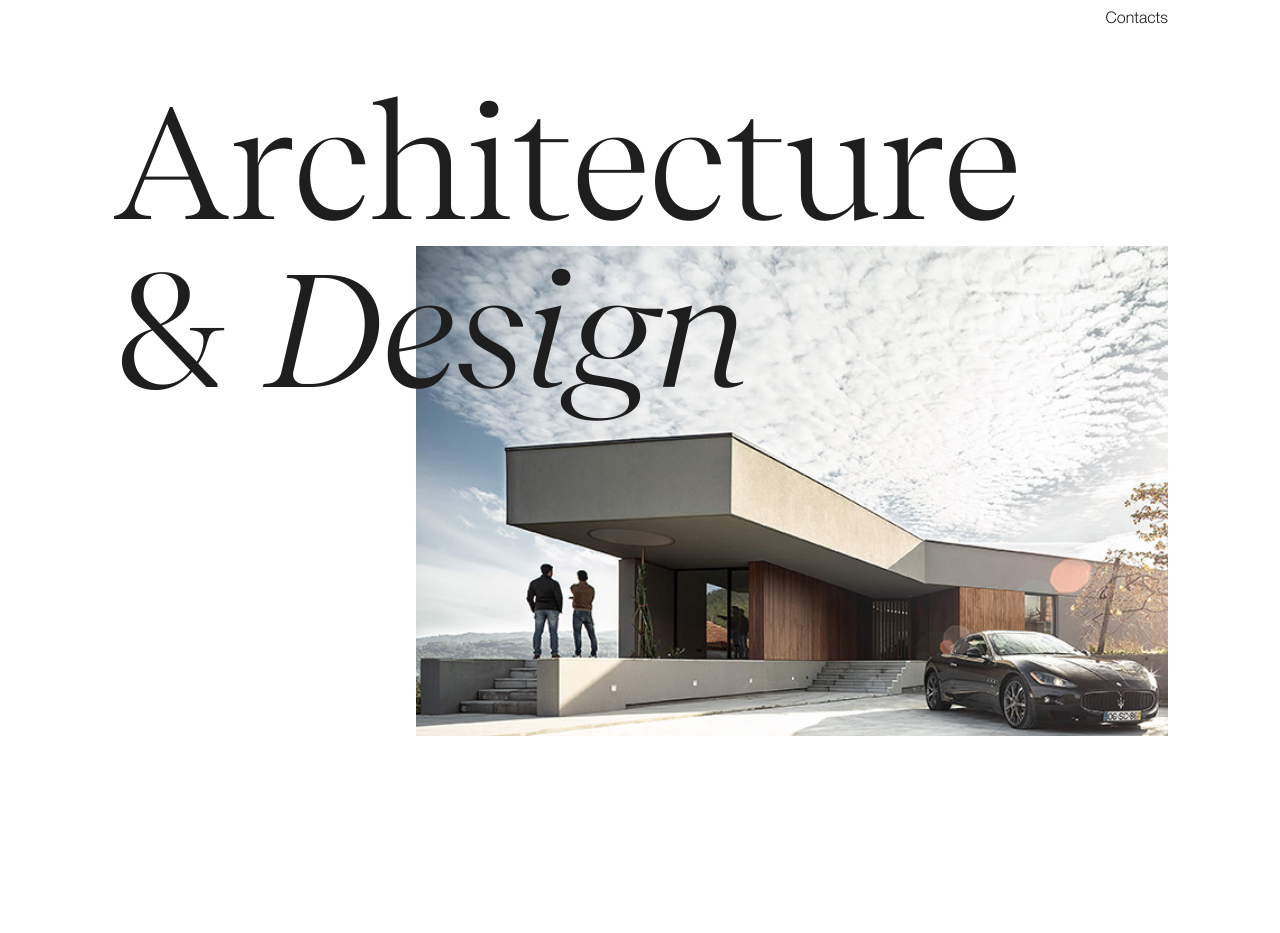
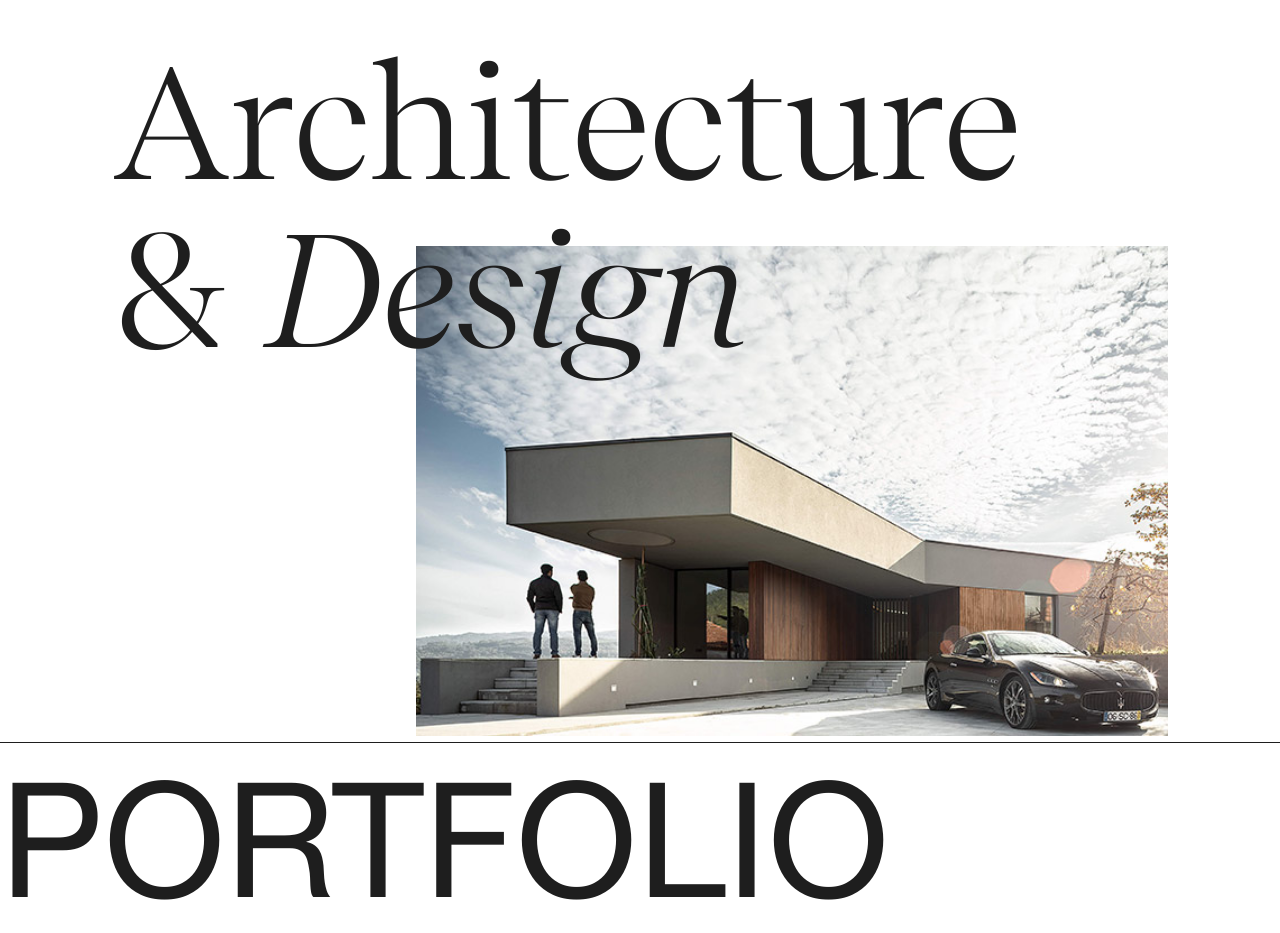
Before and after one commit to alexpinho/paulomartins, a React (Create React App) app: page / in a window 1280 px wide. Shown: the part 202-1135 px from the top of the page. Before the commit the page ends 800 px from the top, so only its background shows below. Built offline with nearby package versions, Linux system fonts and the light colour scheme; the HTML template or start-up script is replaced by a standard one.

Commit message:
navbar BEM

```diff
--- a/src/Pages/Components/navbar.js
+++ b/src/Pages/Components/navbar.js
@@ -36,7 +36,7 @@ function Navbar (){
       </div>
 
       <ul className="navbar-menu">
-        <li className="navbar-menu-row">
+        <li className="navbar-menu-elements">
           <a href='/' className="navbar-text">Home</a>
         </li>
         <li className="navbar-menu-row">
--- a/src/Pages/home.js
+++ b/src/Pages/home.js
@@ -7,11 +7,17 @@ function Home(){
   return (
     <Layout>
       <div className="home">
-        <div className="hero">
-        <img src="images/banner-1.jpg" className="hero-banner" alt="" />
+
+        <div className="home-hero">
+        <img src="images/banner-1.jpg" className="home-hero-banner" alt="" />
         <div className="big-title-Book">{t("hero-title-1")} <br/>
         {t("hero-title-2")} <span className="big-title-BookItalic">{t("hero-title-3")}</span></div>
         </div>
+
+        <div className="home-portfolio">
+        <div className="big-title-Regular">{t("home-portfolio-title")}</div>
+        </div>
+
       </div>
     </Layout>
   );
--- a/src/locales/en.json
+++ b/src/locales/en.json
@@ -2,6 +2,8 @@
     "translation": {
         "hero-title-1": "Architecture",
         "hero-title-2": "&",
-        "hero-title-3": "Design"
+        "hero-title-3": "Design",
+
+        "home-portfolio-title": "Portfolio"
     }
 }
--- a/src/locales/pt.json
+++ b/src/locales/pt.json
@@ -2,6 +2,8 @@
     "translation": {
         "hero-title-1": "Arquitectura",
         "hero-title-2": "&",
-        "hero-title-3": "Design"
+        "hero-title-3": "Design",
+
+        "home-portfolio-title": "Portfólio"
     }
 }
--- a/src/styles/Pages/Components/navbar.scss
+++ b/src/styles/Pages/Components/navbar.scss
@@ -14,7 +14,7 @@
     //background-color: red;
     list-style: none;
 
-    &-row {
+    &-elements {
       padding: 0.25rem 0;
     }
   }
--- a/src/styles/Pages/home.scss
+++ b/src/styles/Pages/home.scss
@@ -1,13 +1,20 @@
 @import "../base.scss";
 
-.hero {
+.home {
+  &-hero {
     padding: 0 7rem;
 
     &-banner {
-    position: fixed;
+      position: absolute;
       width: 47rem;
       top: 28rem;
       right: 7rem;
       z-index: -1;
     }
   }
+
+  &-portfolio {
+    margin-top: 23rem;
+    border-top: 1px solid $primary-color;
+  }
+}
```
Lines whose indentation alone changed are shown as unchanged.
